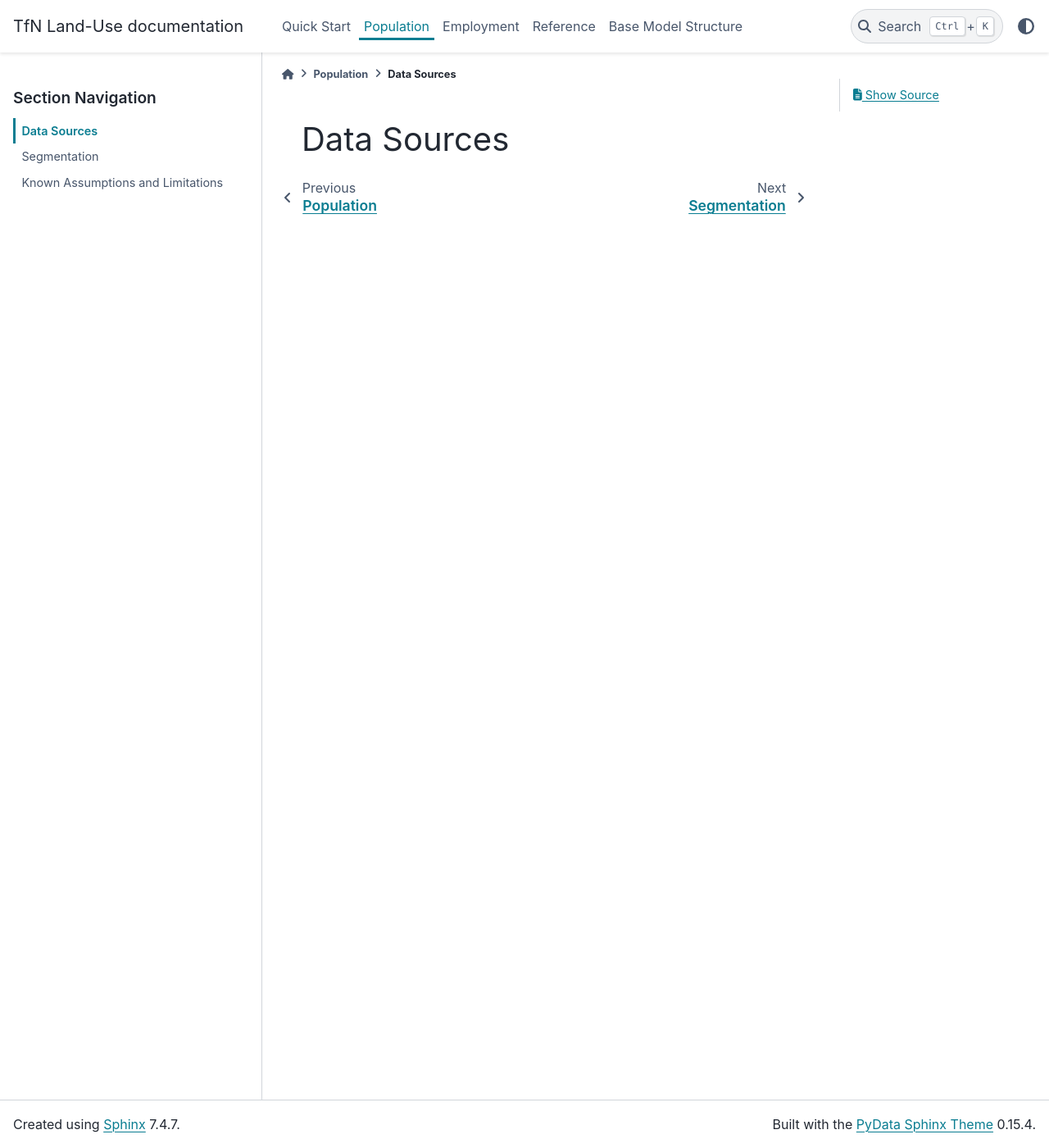
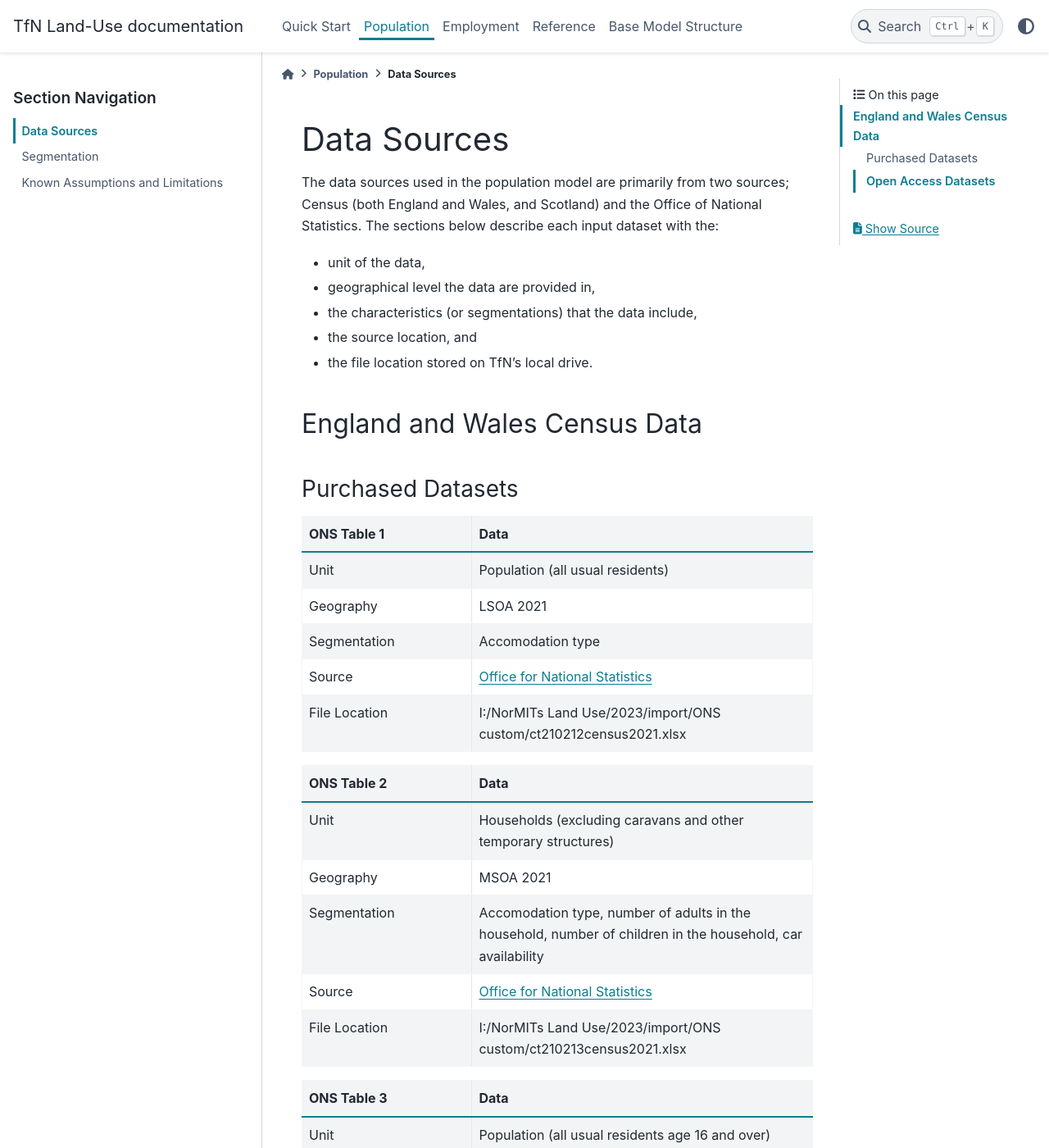
Before and after one commit to asongtoruin/Land-Use, a Sphinx documentation site: the page built from docs/population/data_sources.rst, in a window 1280 px wide and 1400 px high. Shown: the whole window at 82% size. Built offline with Sphinx 7.4.7 and the PyData theme 0.15.4, drawn with Linux system fonts in a browser that asks for light colours; some of the changed text lies outside the part shown.

Commit message:
Added documentation of Census-based data sources for the population model.

```diff
--- a/docs/population/data_sources.rst
+++ b/docs/population/data_sources.rst
@@ -1,2 +1,191 @@
 Data Sources
 ############
+
+The data sources used in the population model are primarily from two sources; Census
+(both England and Wales, and Scotland) and the Office of National Statistics.
+The sections below describe each input dataset with the:
+
+- unit of the data,
+- geographical level the data are provided in,
+- the characteristics (or segmentations) that the data include,
+- the source location, and
+- the file location stored on TfN's local drive.
+
+England and Wales Census Data
+=============================
+
+Purchased Datasets
+------------------
+
+.. list-table::
+   :header-rows: 1
+   :widths: 1 2
+
+   * - ONS Table 1
+     - Data
+   * - Unit
+     - Population (all usual residents)
+   * - Geography
+     - LSOA 2021
+   * - Segmentation
+     - Accomodation type
+   * - Source
+     - `Office for National Statistics <mailto:Census.CustomerServices@ons.gov.uk>`_
+   * - File Location
+     - I:/NorMITs Land Use/2023/import/ONS custom/ct210212census2021.xlsx
+
+.. list-table::
+   :header-rows: 1
+   :widths: 1 2
+
+   * - ONS Table 2
+     - Data
+   * - Unit
+     - Households (excluding caravans and other temporary structures)
+   * - Geography
+     - MSOA 2021
+   * - Segmentation
+     - Accomodation type, number of adults in the household, number of children in the household, car availability
+   * - Source
+     - `Office for National Statistics <mailto:Census.CustomerServices@ons.gov.uk>`_
+   * - File Location
+     - I:/NorMITs Land Use/2023/import/ONS custom/ct210213census2021.xlsx
+
+.. list-table::
+   :header-rows: 1
+   :widths: 1 2
+
+   * - ONS Table 3
+     - Data
+   * - Unit
+     - Population (all usual residents age 16 and over)
+   * - Geography
+     - MSOA 2021
+   * - Segmentation
+     - Economic status, SOC group, accomodation type, NS-SeC of Household Reference Person
+   * - Source
+     - `Office for National Statistics <mailto:Census.CustomerServices@ons.gov.uk>`_
+   * - File Location
+     - I:/NorMITs Land Use/2023/import/ONS custom/ct210214census2021.xlsx
+
+.. list-table::
+   :header-rows: 1
+   :widths: 1 2
+
+   * - ONS Table 4
+     - Data
+   * - Unit
+     - Household Reference Persons (excluding caravans and other temporary structures)
+   * - Geography
+     - LSOA 2021
+   * - Segmentation
+     - Accomodation type, NS-SeC of Household Reference Person
+   * - Source
+     - `Office for National Statistics <mailto:Census.CustomerServices@ons.gov.uk>`_
+   * - File Location
+     - I:/NorMITs Land Use/2023/import/ONS custom/ct210215census2021.xlsx
+
+Open Access Datasets
+--------------------
+
+.. list-table::
+   :header-rows: 1
+   :widths: 1 2
+
+   * - Occupied Households
+     - Data
+   * - Unit
+     - Households with occupants
+   * - Geography
+     - LSOA 2021
+   * - Segmentation
+     - Accomodation type
+   * - Source
+     - https://www.nomisweb.co.uk/datasets/c2021rm002
+   * - File Location
+     - I:/NorMITs Land Use/2023/import/RM002 accom type by household size/2672385425907310 all.csv
+
+.. list-table::
+   :header-rows: 1
+   :widths: 1 2
+
+   * - Age and Gender
+     - Data
+   * - Unit
+     - Population (all usual residents)
+   * - Geography
+     - MSOA 2021
+   * - Segmentation
+     - Age, gender
+   * - Source
+     - https://www.ons.gov.uk/datasets/create
+   * - File Location
+     - I:/NorMITs Land Use/2023/import/ONS/population_age11_gender_MSOA.csv
+
+.. list-table::
+   :header-rows: 1
+   :widths: 1 2
+
+   * - Communal Establishments
+     - Data
+   * - Unit
+     - Population (all usual residents + living in CE)
+   * - Geography
+     - LSOA 2021
+   * - Segmentation
+     - None
+   * - Source
+     - https://www.nomisweb.co.uk/datasets/c2021ts001
+   * - File Location
+     - I:/NorMITs Land Use/2023/import/TS001 pop_hh_ce/1226171533660024.csv
+
+.. list-table::
+   :header-rows: 1
+   :widths: 1 2
+
+   * - Communal Establishment Types
+     - Data
+   * - Unit
+     - Population (living in CE)
+   * - Geography
+     - MSOA 2021
+   * - Segmentation
+     - CE type
+   * - Source
+     - https://www.nomisweb.co.uk/datasets/c2021ts048
+   * - File Location
+     - I:/NorMITs Land Use/2023/import/TS048  CERs by type/2741727163807526.csv
+
+.. list-table::
+   :header-rows: 1
+   :widths: 1 2
+
+   * - Communal Establishment SOC
+     - Data
+   * - Unit
+     - Population (living in CE)
+   * - Geography
+     - GOR 2021
+   * - Segmentation
+     - Age, gender, SOC group
+   * - Source
+     - https://www.ons.gov.uk/datasets/create
+   * - File Location
+     - I:/NorMITs Land Use/2023/import/ONS/ONS 2021 CERs/CERs_GOR_age11_gender_occupation.csv
+
+.. list-table::
+   :header-rows: 1
+   :widths: 1 2
+
+   * - Communal Establishment Economic Status
+     - Data
+   * - Unit
+     - Population (living in CE)
+   * - Geography
+     - GOR 2021
+   * - Segmentation
+     - Age, gender, economic status
+   * - Source
+     - https://www.ons.gov.uk/datasets/create
+   * - File Location
+     - I:/NorMITs Land Use/2023/import/ONS/ONS 2021 CERs/CERs_GOR_age11_gender_economicstatus.csv
```
